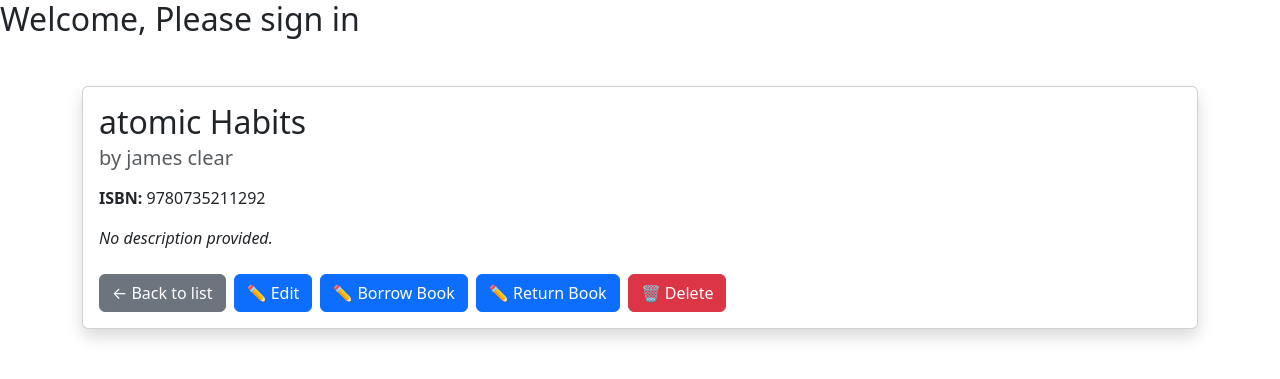
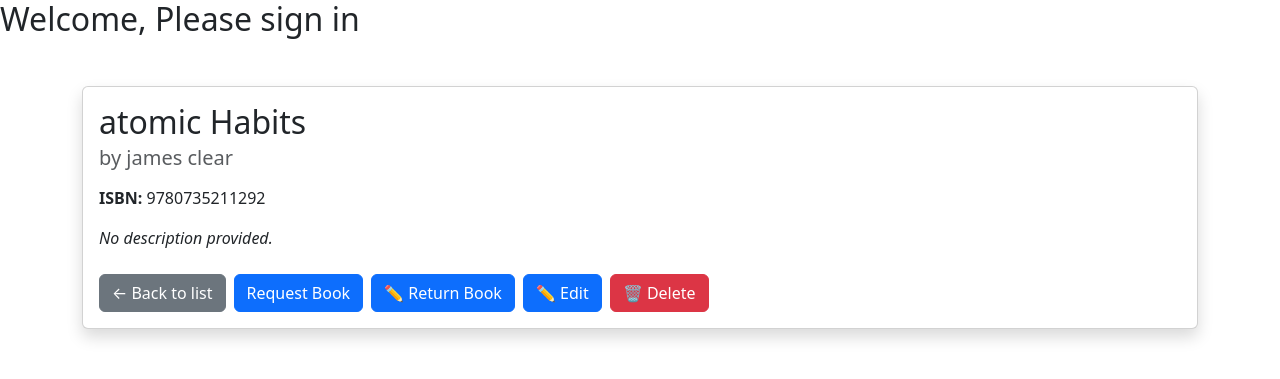
Before and after one commit to millenium-l/Library-management-system, a Django app: page /library/book_detail/1/ in a window 1280 px wide. Shown: the top 379 px of the page. Run offline with Django 5.2, Linux system fonts and the light colour scheme; a user stored in the database is signed in; data comes from the database, SQL or seed files in the repository; both versions use the stored data as it was after the commit.

Commit message:
issue_books

```diff
--- a/library_project/library_app/templates/library_app/book_detail.html
+++ b/library_project/library_app/templates/library_app/book_detail.html
@@ -18,18 +18,27 @@
         <a href="{% url 'book_list' %}" class="btn btn-secondary"
           >← Back to list</a
         >
+
+        {% if user.is_authenticated %}
+        <a href="{% url 'request_book' book.id %}" class="btn btn-primary"
+          >Request Book</a
+        >
+        {% else %}
+        <p><a href="{% url 'login' %}">Log in</a> to request books.</p>
+        {% endif %}
+
+        <a href="{% url 'return_book' book.id %}" class="btn btn-primary"
+          >✏️ Return Book</a
+        >
+        {% if user.is_staff %}
         <a href="{% url 'book_update' book.id %}" class="btn btn-primary"
           >✏️ Edit</a
         >
-        <a href="{% url 'issued_book' %}" class="btn btn-primary"
-          >✏️ Borrow Book</a
-        >
-        <a href="{% url 'return_book' book.id %}" class="btn btn-primary"
-          >✏️ Return Book</a
-        >
+
         <a href="{% url 'book_delete' book.id %}" class="btn btn-danger"
           >🗑️ Delete</a
         >
+        {% endif %}
       </div>
     </div>
   </div>
--- a/library_project/library_app/urls.py
+++ b/library_project/library_app/urls.py
@@ -1,14 +1,21 @@
 from django.urls import path
-from .views import  dashboard, book_list, book_detail, book_issue, profile, book_create, book_update, book_delete, return_book
+from .views import  dashboard, book_list, book_detail, book_issue, profile, book_create, book_update, book_delete, return_book, request_book, my_requests, approve_request, reject_request, manage_requests
 
 urlpatterns = [
     path('', dashboard, name='dashboard'),
     path('book_list/', book_list, name='book_list'),
     path('book_detail/<int:id>/', book_detail, name='book_detail'),
+    path('request-book/<int:book_id>/', request_book, name='request_book'),
     path('issued_book/', book_issue, name='issued_book'),
+    path('manage_requests/', manage_requests, name='manage_requests'),
     path('return-book/<int:issued_book_id>/', return_book, name='return_book'),
     path('profile/', profile, name='profile'),
     path('book_create/', book_create, name='book_create'),
     path('book_update/<int:id>/', book_update, name='book_update'),
     path('book_delete/<int:id>/', book_delete, name='book_delete'),
+    path('approve-request/<int:request_id>/', approve_request, name='approve_request'),
+    path('reject-request/<int:request_id>/', reject_request, name='reject_request'),
+    path('my-requests/', my_requests, name='my_requests'),
+
+
 ]
--- a/library_project/library_app/views.py
+++ b/library_project/library_app/views.py
@@ -1,5 +1,5 @@
 from django.shortcuts import render, get_object_or_404, redirect
-from .models import Book, IssuedBook
+from .models import Book, IssuedBook, BookRequest
 from .forms import BookForm, IssuedBookForm
 from django.core.paginator import Paginator, EmptyPage, PageNotAnInteger
 from django.contrib.auth.decorators import login_required
@@ -77,49 +77,6 @@
 
 
 @login_required
-def book_issue(request):
-    if not request.user.is_staff:  # Only librarian can issue books
-        messages.error(request, "You are not authorized to issue books.")
-        return redirect('book_list')
-
-    if request.method == 'POST':
-        form = IssuedBookForm(request.POST)
-        if form.is_valid():
-            issued_book = form.save(commit=False)
-
-            # Check if book is available
-            if issued_book.book.available_copies < 1:
-                messages.error(request, "No available copies for this book.")
-            else:
-                issued_book.save()
-                # Reduce available copies count
-                issued_book.book.available_copies -= 1
-                issued_book.book.save()
-                messages.success(request, "Book issued successfully.")
-                return redirect('dashboard')
-    else:
-        form = IssuedBookForm()
-
-    return render(request, 'library_app/issued_book.html', {'form': form})
-
-
-@login_required
-def return_book(request, issued_book_id):
-    issued_book = get_object_or_404(IssuedBook, id=issued_book_id)
-    if request.method == 'POST':
-        issued_book.return_date = timezone.now().date()
-        issued_book.save()
-        # Increase available copies
-        issued_book.book.available_copies += 1
-        issued_book.book.save()
-        messages.success(request, "Book returned successfully.")
-        return redirect('dashboard')
-
-    return render(request, 'library_app/return_book.html', {'issued_book': issued_book})
-
-
-
-@login_required
 def book_create(request):
     if not request.user.is_staff:
         messages.error(request, "You are not authorized to add books.")
@@ -186,3 +143,139 @@
     }
 
     return render(request, 'library_app/book_delete.html', context)
+
+
+
+
+
+
+
+@login_required
+def book_issue(request):
+    if not request.user.is_staff:  # Only librarian can issue books
+        messages.error(request, "You are not authorized to issue books.")
+        return redirect('book_list')
+
+    if request.method == 'POST':
+        form = IssuedBookForm(request.POST)
+        if form.is_valid():
+            issued_book = form.save(commit=False)
+
+            # Check if book is available
+            if issued_book.book.available_copies < 1:
+                messages.error(request, "No available copies for this book.")
+            else:
+                issued_book.save()
+                # Reduce available copies count
+                issued_book.book.available_copies -= 1
+                issued_book.book.save()
+                messages.success(request, "Book issued successfully.")
+                return redirect('dashboard')
+    else:
+        form = IssuedBookForm()
+
+    return render(request, 'library_app/issued_book.html', {'form': form})
+
+
+@login_required
+def request_book(request, book_id):
+    book = get_object_or_404(Book, id=book_id)
+
+    # Check if user already requested this book and it's pending or approved
+    existing_request = BookRequest.objects.filter(
+        user=request.user,
+        book=book,
+        status__in=['pending', 'approved']
+    ).exists()
+
+    if existing_request:
+        messages.info(request, "You already have a pending or approved request for this book.")
+        return redirect('book_list')
+
+    if request.method == 'POST':
+        # Create a new BookRequest
+        BookRequest.objects.create(user=request.user, book=book)
+        messages.success(request, f"Your request for '{book.title}' has been sent.")
+        return redirect('book_list')
+
+    # Show confirmation page (optional)
+    return render(request, 'library_app/request_book.html', {'book': book})
+
+
+@login_required
+def return_book(request, issued_book_id):
+    issued_book = get_object_or_404(IssuedBook, id=issued_book_id)
+    if request.method == 'POST':
+        issued_book.return_date = timezone.now().date()
+        issued_book.save()
+        # Increase available copies
+        issued_book.book.available_copies += 1
+        issued_book.book.save()
+        messages.success(request, "Book returned successfully.")
+        return redirect('dashboard')
+
+    return render(request, 'library_app/return_book.html', {'issued_book': issued_book})
+
+
+
+from django.contrib.admin.views.decorators import staff_member_required
+@staff_member_required
+@login_required
+def manage_requests(request):
+    pending_requests = BookRequest.objects.filter(status='pending').order_by('-request_date')
+    approved_requests = BookRequest.objects.filter(status='approved').order_by('-request_date')
+    rejected_requests = BookRequest.objects.filter(status='rejected').order_by('-request_date')
+
+    context = {
+        'title': 'Manage Book Requests',
+        'pending_requests': pending_requests,
+        'approved_requests': approved_requests,
+        'rejected_requests': rejected_requests,
+    }
+    return render(request, 'library_app/manage_requests.html', context)
+
+
+
+@staff_member_required
+def approve_request(request, request_id):
+    book_request = get_object_or_404(BookRequest, id=request_id)
+
+    if book_request.book.available_copies < 1:
+        messages.error(request, "No available copies to approve the request.")
+        return redirect('manage_requests')
+
+    # Mark request approved
+    book_request.status = 'approved'
+    book_request.approved_by = request.user
+    book_request.save()
+
+    # Create IssuedBook entry
+    IssuedBook.objects.create(
+        user=book_request.user,
+        book=book_request.book,
+        due_date=timezone.now().date() + timezone.timedelta(days=14)
+    )
+
+    # Reduce available copies
+    book_request.book.available_copies -= 1
+    book_request.book.save()
+
+    messages.success(request, f"Book '{book_request.book.title}' issued to {book_request.user.username}.")
+    return redirect('manage_requests')
+
+
+@staff_member_required
+def reject_request(request, request_id):
+    book_request = get_object_or_404(BookRequest, id=request_id)
+    book_request.status = 'rejected'
+    book_request.approved_by = request.user
+    book_request.save()
+
+    messages.info(request, f"Request for '{book_request.book.title}' rejected.")
+    return redirect('manage_requests')
+
+
+@login_required
+def my_requests(request):
+    requests = BookRequest.objects.filter(user=request.user).order_by('-request_date')
+    return render(request, 'library_app/my_requests.html', {'requests': requests})
```
Also changed, not shown: library_project/library_app/forms.py (+8 -1 lines), library_project/library_app/templates/base.html (+6 -1 lines), library_project/library_app/templates/library_app/book_list.html (+6 -1 lines), library_project/library_app/templates/library_app/manage_requests.html (added, +23 -0 lines), library_project/library_app/templates/library_app/my_requests.html (added, +40 -0 lines), library_project/library_app/templates/library_app/partials/request_table.html (added, +45 -0 lines), library_project/library_app/templates/library_app/request_book.html (added, +9 -0 lines), library_project/db.sqlite3.
